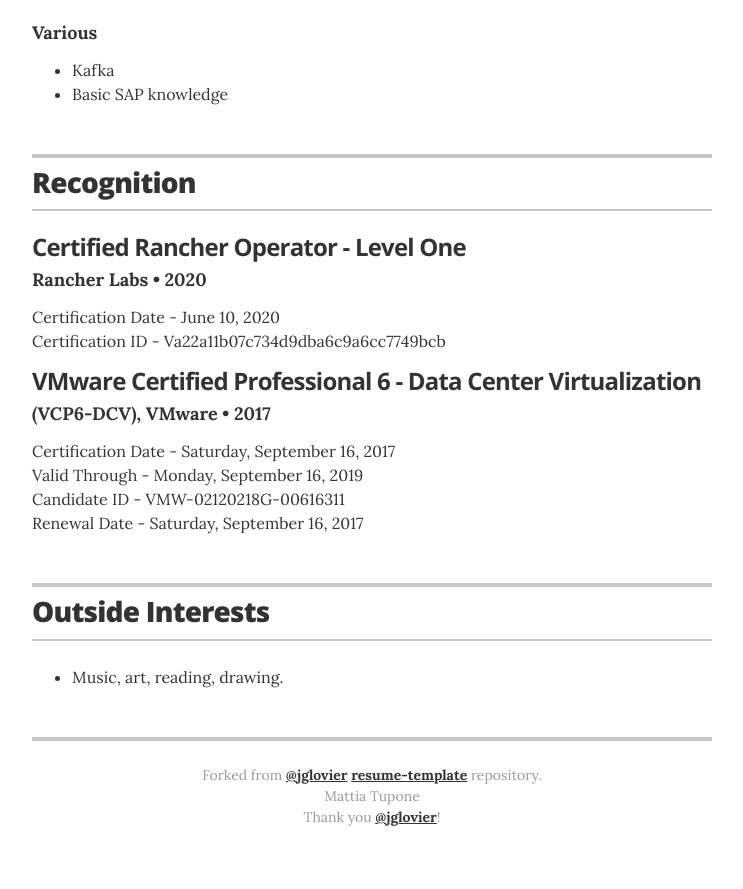
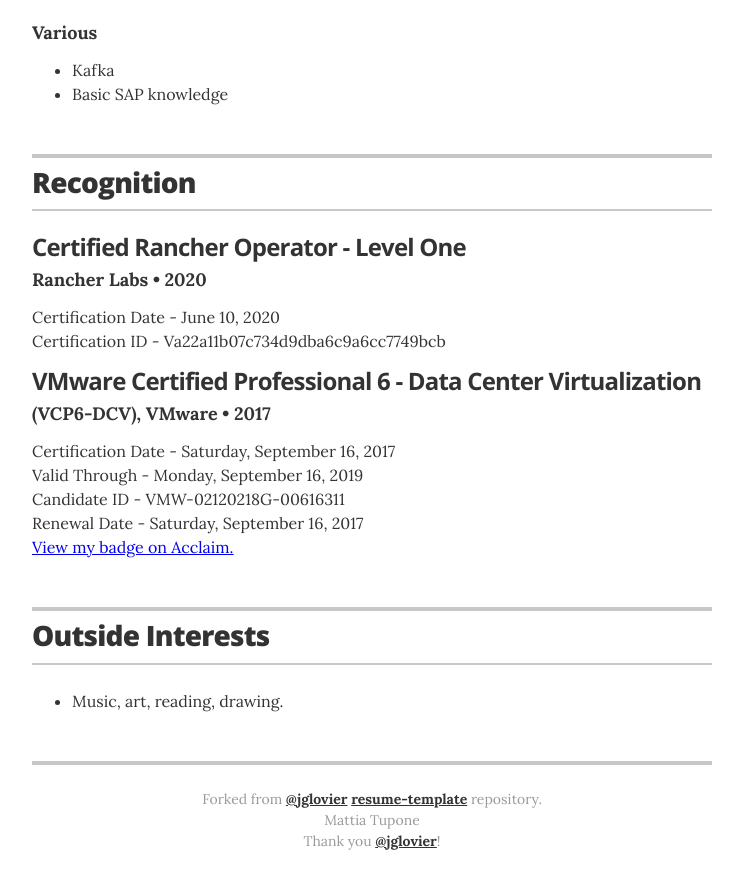
Before and after one commit to jglovier/resume-template, a Jekyll site: the page built from index.html, in a window 1280 px wide and 900 px high, scrolled down 3249 px. Shown: the top 889 px of the window, without its empty margins (268-1011 px from the left). Built offline with Jekyll 4.4.1, drawn with Linux system fonts in a browser that asks for light colours.

Commit message:
Updated Acclaim link.

```diff
--- a/_data/recognitions.yml
+++ b/_data/recognitions.yml
@@ -10,4 +10,5 @@
   summary:  <p>Certification Date - Saturday, September 16, 2017<br>
                Valid Through - Monday, September 16, 2019<br>
                Candidate ID - VMW-02120218G-00616311<br>
-               Renewal Date - Saturday, September 16, 2017</p>
+               Renewal Date - Saturday, September 16, 2017<br>
+               <a href="https://www.youracclaim.com/earner/earned/badge/a334b4ba-2248-4d0d-b0d3-89e1f7cfc909">View my badge on Acclaim.</a></p>
```
